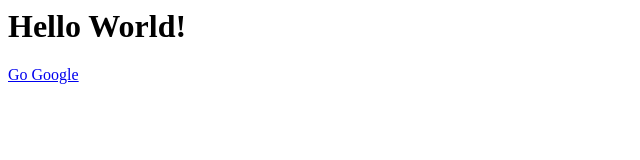
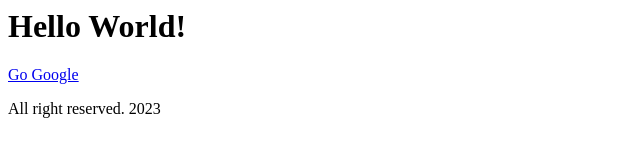
Before and after one commit to ostadsgo/mysampleproject, a plain HTML site: page index.html in a window 1280 px wide. Shown: the whole page, without its empty margins (0-640 px from the left). Drawn offline with Linux system fonts and the light colour scheme.

Commit message:
Create footer

```diff
--- a/index.html
+++ b/index.html
@@ -4,3 +4,8 @@
 <nav>
     <a href="https://google.com">Go Google</a>
 </nav>
+
+
+<footer>
+    <p>All right reserved. 2023</p>
+</footer>
```
